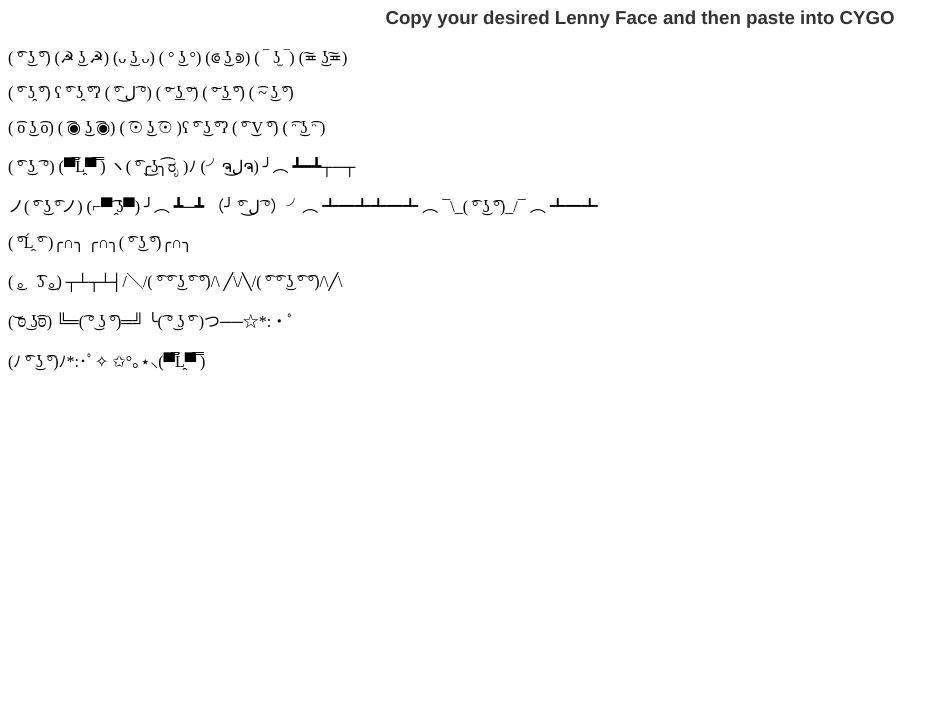
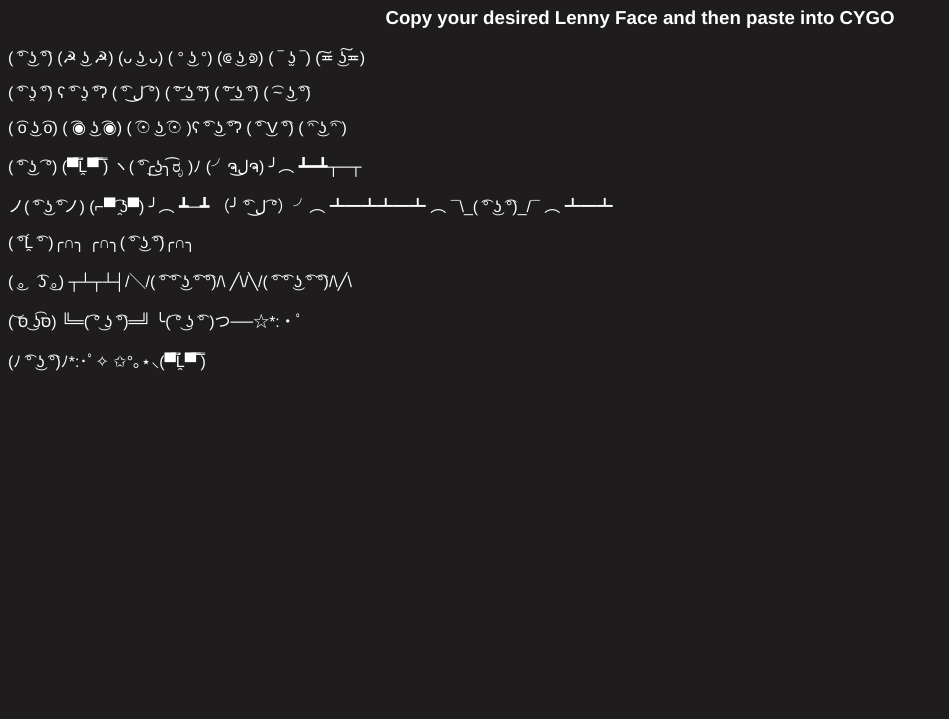
Before and after one commit to CYGOnetwork/lf-applet, a plain HTML site: page index.html in a window 1280 px wide. Shown: the part 81-800 px from the top of the page, without its empty margins (0-949 px from the left). Drawn offline with Linux system fonts and the light colour scheme.

Commit message:
Dark-theme by default

```diff
--- a/index.html
+++ b/index.html
@@ -6,21 +6,27 @@
 <style>
 }
 h1 {
-    font-family: Helvetica, Arial;
+    font-family: Helvetica, Arial, Ubuntu, Open Sans;
+    color: #ffffff;
 }
 h3 {
-    font-family: Helvetica, Arial;
+    font-family: Helvetica, Arial, Ubuntu, Open Sans;
+    color: #ffffff;
 }
 p {
-    font-family: ;
+    font-family:Helvetica, Arial, Ubuntu, Open Sans;
+    color: #ffffff;
 }
+ body {
+     background-color: #1e1c1c;
+    }
 </style>
 <title>CYGO™ LennyFace</title>
 </head>
 
 <body><h1><img src="https://cygonetwork.com/b/go/ow_userfiles/themes/theme_image_36.png" alt="" width="37" height="37" /> <span style="color: #333333; font-family: arial, helvetica, sans-serif;">CYGO&trade; Network LennyFace App</span></h1>
 <center>
-<h3><span style="color: #333333;">Copy your desired Lenny Face and then paste into CYGO</span></h3>
+<h3><span style="color: #fff;">Copy your desired Lenny Face and then paste into CYGO</span></h3>
 </center>
 <p>( &#865;&deg; &#860;&#662; &#865;&deg;) (&#9773; &#860;&#662; &#9773;) (&#7447; &#860;&#662; &#7447;) ( &deg; &#860;&#662; &deg;) (&#10179; &#860;&#662; &#10180;) ( &oline; &#662;&#811; &oline;) (&#864;&#8790; &#860;&#662;&#864;&#8790;)</p>
 <p>( &#865;&deg; &#662;&#815; &#865;&deg;) &#661; &#865;&deg; &#662;&#815; &#865;&deg;&#660; ( &#865;&deg; &#1604;&#860; &#865;&deg;) ( &#864;&deg; &#863;&#662; &#864;&deg;) ( &#864;&deg; &#863;&#662; &#865;&deg;) ( &#865;~ &#860;&#662; &#865;&deg;)</p>
```
